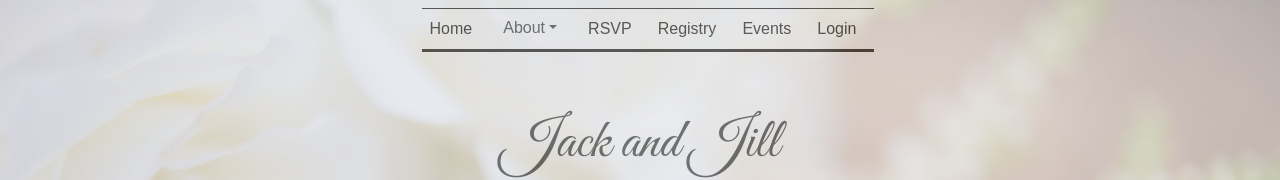
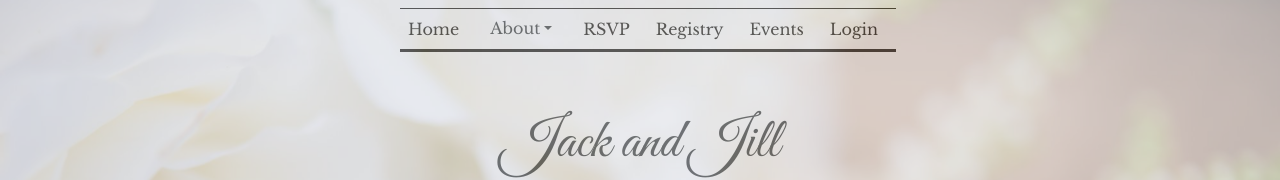
Before and after one commit to ericapiano/wedding-website, a React (Create React App) app in the folder client/: page / in a window 1280 px wide. Shown: the top 180 px of the page. Built offline with nearby package versions, Linux system fonts and the light colour scheme.

Commit message:
nav bar edited

```diff
--- a/client/src/Components/Navbar.css
+++ b/client/src/Components/Navbar.css
@@ -35,6 +35,7 @@ a {
 .navbar {
   background-color: #e9ecef;
   opacity: 0.6;
+  font-family: "Libre Baskerville", serif;
 }
 
 li.nav-item:hover {
```
